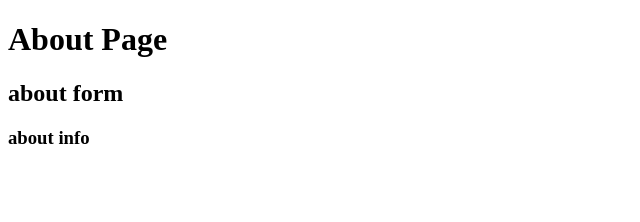
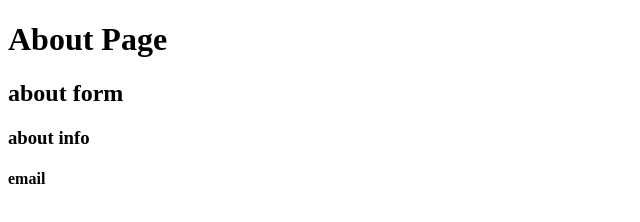
Before and after one commit to sanjana-singh-cg/git-team-assignment, a plain HTML site: page about.html in a window 1280 px wide. Shown: the full height of the page, 0-640 px from the left. Drawn offline with Linux system fonts and the light colour scheme.

Commit message:
Add email heading to about page

```diff
--- a/about.html
+++ b/about.html
@@ -9,5 +9,6 @@
     <h1>About Page</h1>
     <h2>about form</h2>
     <h3> about info</h3>
+    <h4>email</h4>
 </body>
 </html>
```
